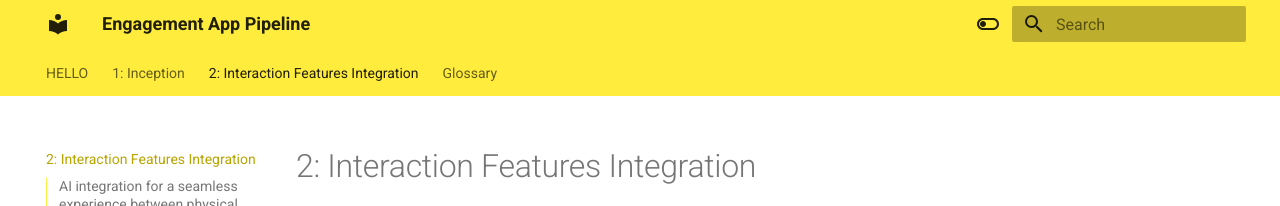
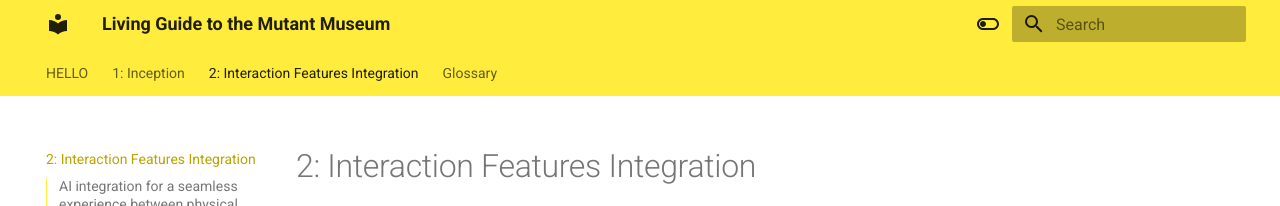
Before and after one commit to OSMDevTest/OSM, an MkDocs documentation site: the page built from docs/2_Participation.md, in a window 1280 px wide. Shown: the top 206 px of the page. Built offline with MkDocs 1.6.1 and Material for MkDocs 9.7.7, drawn with Linux system fonts in a browser that asks for light colours.

Commit message:
Update mkdocs.yml

```diff
--- a/mkdocs.yml
+++ b/mkdocs.yml
@@ -1,4 +1,4 @@
-site_name: Engagement App Pipeline
+site_name: Living Guide to the Mutant Museum
 theme:
   name: material
 
```
